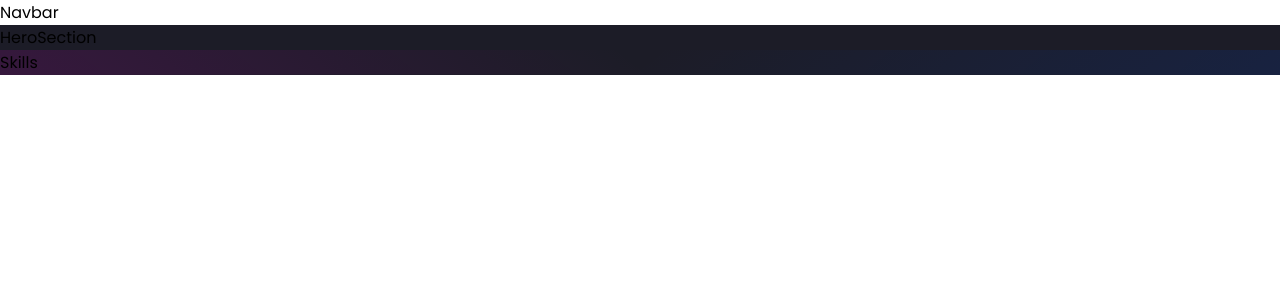
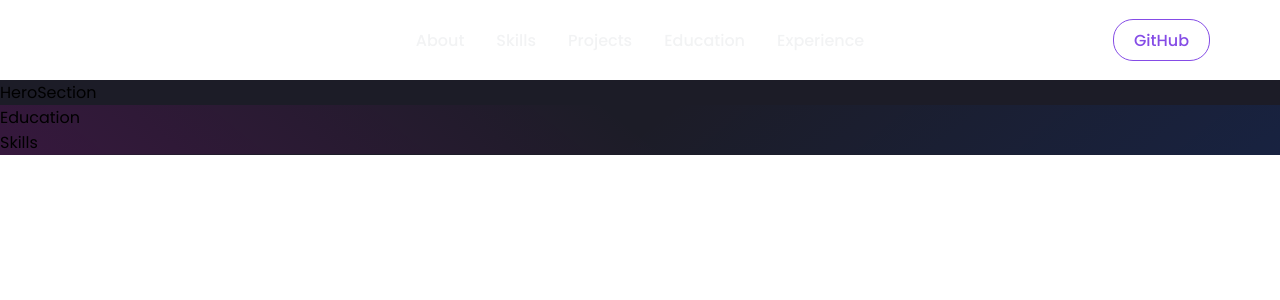
Before and after one commit to shashank-mishra14/my_portfolio, a React (Create React App) app: page / in a window 1280 px wide. Shown: the top 300 px of the page. Built offline with nearby package versions, Linux system fonts and the light colour scheme.

Commit message:
designing the navbar components

```diff
--- a/src/App.js
+++ b/src/App.js
@@ -4,6 +4,7 @@ import { darkTheme } from "./utils/Themes";
 import Navbar from "./components/Navbar";
 import HeroSection from "./components/HeroSection";
 import Skills from "./components/Skills";
+import Education from "./components/Education";
 
 const Body = styled.div`
   background-color: ${({ theme }) => theme.bg};
@@ -34,6 +35,7 @@ function App() {
       <Body>
         <HeroSection />
         <Wrapper>
+          <Education />
           <Skills />
         </Wrapper>
       </Body>
--- a/src/components/Navbar/index.js
+++ b/src/components/Navbar/index.js
@@ -1,9 +1,154 @@
-import React from 'react'
+import React from "react";
+import styled from "styled-components";
+import { Link as LinkR, BrowserRouter as Router } from "react-router-dom";
+import { DiCssdeck } from 'react-icons/di';
+const Nav = styled.nav`
+  background-colour: ${({ theme }) => theme.card_light};
+  height: 80px;
+  display: flex;
+  justify-content: center;
+  align-items: center;
+  font-size: 1rem;
+  position: sticky;
+  top: 0;
+  z-index: 10;
+  @media screen and (max-width: 960px) {
+    transition: 0.8s all ease;
+  }
+`;
+
+const NavContainer = styled.div`
+  display: flex;
+  justify-content: space-between;
+  align-items: center;
+  height: 60px;
+  z-index: 1;
+  width: 100%;
+  padding: 0 24px;
+  max-width: 1200px;
+`;
+
+export const NavLogo = styled(LinkR)`
+  width: 80%;
+  padding: 0 6px;
+  display: flex;
+  justify-content: start;
+  align-items: center;
+  text-decoration: none;
+  @media (max-width: 640px) {
+    padding: 0 0px;
+  }
+`;
+
+export const NavItems = styled.ul`
+  width: 100%;
+  display: flex;
+  align-items: center;
+  justify-content: center;
+  gap: 32px;
+  padding: 0 6px;
+  list-style: none;
+
+  @media screen and (max-width: 768px) {
+    display: none;
+  }
+`;
+
+export const NavLink = styled.a`
+  color: ${({ theme }) => theme.text_primary};
+  font-weight: 500;
+  cursor: pointer;
+  transition: all 0.2s ease-in-out;
+  text-decoration: none;
+  :hover {
+    color: ${({ theme }) => theme.primary};
+  }
+
+  &.active {
+    border-bottom: 2px solid ${({ theme }) => theme.primary};
+  }
+`;
+
+export const GitHubButton = styled.a`
+  border: 1.8px solid ${({ theme }) => theme.primary};
+  justify-content: center;
+  display: flex;
+  align-items: center;
+  height: 70%;
+  border-radius: 20px;
+  color: ${({ theme }) => theme.primary};
+  cursor: pointer;
+  padding: 0 20px;
+  font-weight: 500;
+  text-decoration: none;
+  font-size: 16px;
+  transition: all 0.6s ease-in-out;
+  :hover {
+    background: ${({ theme }) => theme.primary};
+    color: ${({ theme }) => theme.white};
+  }
+  @media screen and (max-width: 768px) {
+    font-size: 14px;
+  }
+`;
+
+export const ButtonContainer = styled.div`
+  width: 80%;
+  height: 100%;
+  display: flex;
+  justify-content: end;
+  align-items: center;
+  padding: 0 6px;
+  @media screen and (max-width: 768px) {
+    display: none;
+  }
+`;
+
+export const MobileIcon = styled.div`
+  display: none;
+  @media screen and (max-width: 768px) {
+    display: block;
+    position: absolute;
+    top: 0;
+    right: 0;
+    transform: translate(-100%, 60%);
+    font-size: 1.5rem;
+    cursor: pointer;
+    color: ${({ theme }) => theme.text_primary};
+  }
+`;
+
+export const Span = styled.div`
+    padding: 0 4px;
+    font-weight: bold;
+    font-size: 18px;
+`;
 
 const Navbar = () => {
   return (
-    <div>Navbar</div>
-  )
-}
+    <Nav>
+      <Router>
+        <NavContainer>
+          <NavLogo to="/">
+          <a style={{ display: "flex", alignItems: "center", color: "white", marginBottom: '20;', cursor: 'pointer' }}>
+            <DiCssdeck size="3rem" /> <Span>Welcome</Span>
+          </a>
+          </NavLogo>
+          <MobileIcon></MobileIcon>
+          <NavItems>
+            <NavLink href="#about">About</NavLink>
+            <NavLink href="#skills">Skills</NavLink>
+            <NavLink href="#projects"> Projects</NavLink>
+            <NavLink href="#education">Education</NavLink>
+            <NavLink href="#experience">Experience</NavLink>
+          </NavItems>
+          <ButtonContainer>
+            <GitHubButton>GitHub</GitHubButton>
+          </ButtonContainer>
+        </NavContainer>
+      </Router>
+    </Nav>
+  );
+};
 
-export default Navbar
+export default Navbar;
```
